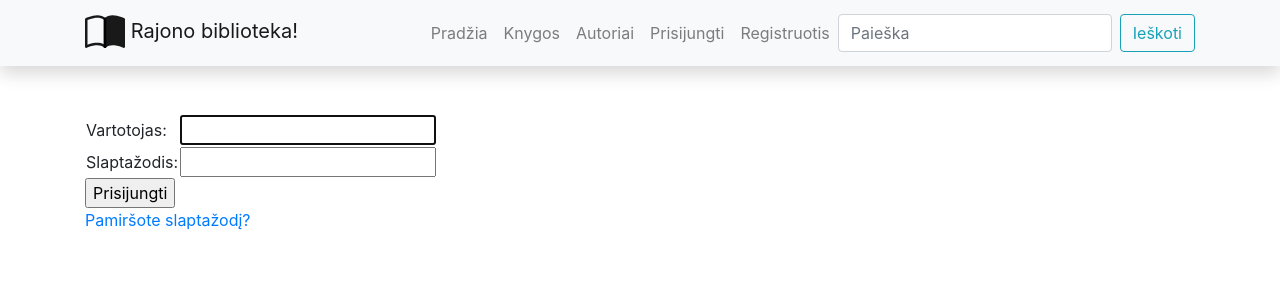
After one commit to Just1s/django1, a Django app: page /library/accounts/login/ in a window 1280 px wide. The commit adds this page. Shown: the top 300 px of the page. Run offline with Django 4.2, Linux system fonts and the light colour scheme; some libraries are stand-ins or nearby versions.

Commit message:
vartotojo prisijungimas

```diff
--- a/mysite/library/templates/base.html
+++ b/mysite/library/templates/base.html
@@ -71,6 +71,19 @@
             <li class="nav-item">
               <a class="nav-link" href="{% url 'authors' %}">Autoriai</a>
             </li>
+
+          {% if user.is_authenticated %}
+            <li class="nav-item"><a class="nav-link" href="#">
+              <svg class="bi bi-person" width="1.5em" height="1.5em" viewBox="0 0 16 16" fill="currentColor" xmlns="http://www.w3.org/2000/svg">
+                <path fill-rule="evenodd" d="M13 14s1 0 1-1-1-4-6-4-6 3-6 4 1 1 1 1h10zm-9.995-.944v-.002.002zM3.022 13h9.956a.274.274 0 00.014-.002l.008-.002c-.001-.246-.154-.986-.832-1.664C11.516 10.68 10.289 10 8 10c-2.29 0-3.516.68-4.168 1.332-.678.678-.83 1.418-.832 1.664a1.05 1.05 0 00.022.004zm9.974.056v-.002.002zM8 7a2 2 0 100-4 2 2 0 000 4zm3-2a3 3 0 11-6 0 3 3 0 016 0z" clip-rule="evenodd"/>
+              </svg>
+            {{ user.get_username }}</a></li>
+            <li class="nav-item"><a class="nav-link" href="#">Mano knygos</a></li>
+            <li class="nav-item"><a class="nav-link" href="{% url 'logout'%}?next=/library">Atsijungti</a></li>
+          {% else %}
+            <li class="nav-item"><a class="nav-link" href="{% url 'login'%}?next={{request.path}}">Prisijungti</a></li>
+            <li class="nav-item"><a class="nav-link" href="#">Registruotis</a></li>
+          {% endif %}
           </ul>
 
           <form
--- a/mysite/library/templates/index.html
+++ b/mysite/library/templates/index.html
@@ -9,4 +9,5 @@
     <li><strong>Laisvu kopiju: {{num_instances_available}}</strong></li>
     <li><strong>Autoriu: {{num_authors}}</strong></li>
 </ul>
+<p>Čia jūs lankotės {{num_visits}} kartą.</p>
 {% endblock %}
--- /dev/null
+++ b/mysite/library/templates/registration/logged_out.html
@@ -0,0 +1,5 @@
+{% extends 'base.html' %}
+{% block content %}
+<p>Sėkmingai atsijungėte!</p>
+<a href="{% url 'login' %}">Prisijungti išnaujo.</a>
+{% endblock %}
--- /dev/null
+++ b/mysite/library/templates/registration/login.html
@@ -0,0 +1,28 @@
+{% extends 'base.html' %}
+{% block content %}
+{% if form.errors %}
+  <p>Prisijungimo klaida, bandykite dar kartą!</p>
+{% endif %}
+{% if next %}
+  {% if user.is_authenticated %}
+    <p>Neturite prieigos prie šios informacijos. Turite prisijungti.</p>
+  {% endif %}
+{% endif %}
+<form method="post" action="{% url 'login' %}">
+  {% csrf_token %}
+  <table>
+    <tr>
+      <td>Vartotojas:</td>
+      <td>{{form.username}}</td>
+    </tr>
+    <tr>
+      <td>Slaptažodis:</td>
+      <td>{{form.password}}</td>
+    </tr>
+  </table>
+  <input type="submit" value="Prisijungti">
+  <input type="hidden" name="next" value="{{next}}">
+</form>
+<p><a href="{% url 'password_reset' %}">Pamiršote slaptažodį?</a></p>
+
+{% endblock %}
--- a/mysite/library/urls.py
+++ b/mysite/library/urls.py
@@ -1,4 +1,4 @@
-from django.urls import path
+from django.urls import path, include
 from . import views
 
 urlpatterns = [
@@ -7,5 +7,6 @@ urlpatterns = [
     path('authors/<int:author_id>', views.author, name='author'),
     path('books/', views.BookListView.as_view(), name='books_link'),
     path('books/<int:pk>', views.BookDetailView.as_view(), name='book-detail'),
-    path('search/', views.search, name='search_link')
+    path('search/', views.search, name='search_link'),
+    path('accounts/', include('django.contrib.auth.urls'))
 ]
--- a/mysite/library/views.py
+++ b/mysite/library/views.py
@@ -12,10 +12,14 @@ def index(request):
     num_instances_available = BookInstance.objects.filter(status='g').count()
     # num_instances_available = BookInstance.objects.filter(status__exact='g').count()
     num_authors = Author.objects.count()
+    num_visits = request.session.get('num_visits', 1)
+    request.session['num_visits'] = num_visits + 1
     kontext = {'num_books': num_books,
                'num_instances': num_instances,
                'num_instances_available': num_instances_available,
-               'num_authors': num_authors}
+               'num_authors': num_authors,
+               'num_visits': num_visits
+               }
 
     return render(request, 'index.html', context=kontext)
 
--- a/mysite/mysite/settings.py
+++ b/mysite/mysite/settings.py
@@ -126,3 +126,5 @@ DEFAULT_AUTO_FIELD = "django.db.models.BigAutoField"
 MEDIA_ROOT = os.path.join(BASE_DIR, 'library/media')
 
 MEDIA_URL = '/media/'
+
+LOGIN_REDIRECT_URL = '/'
```
Also changed, not shown: mysite/db.sqlite3.
